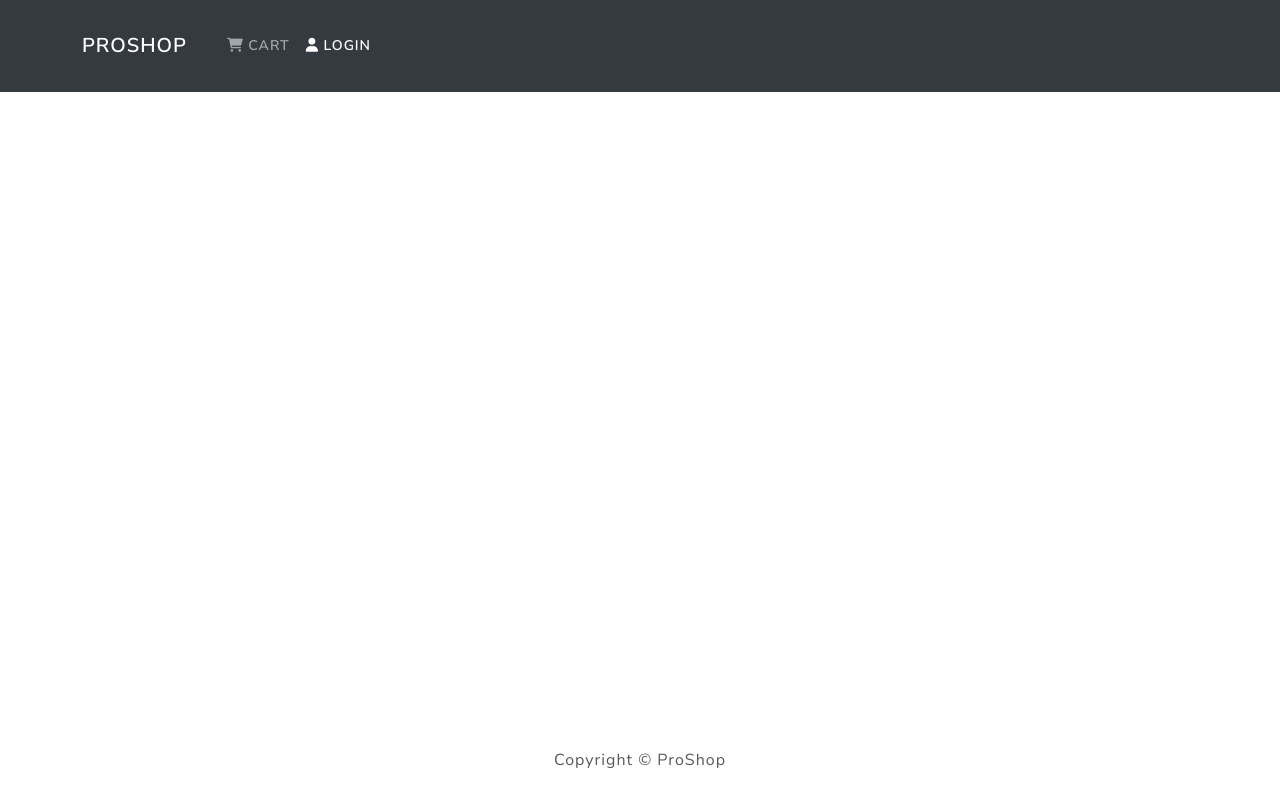
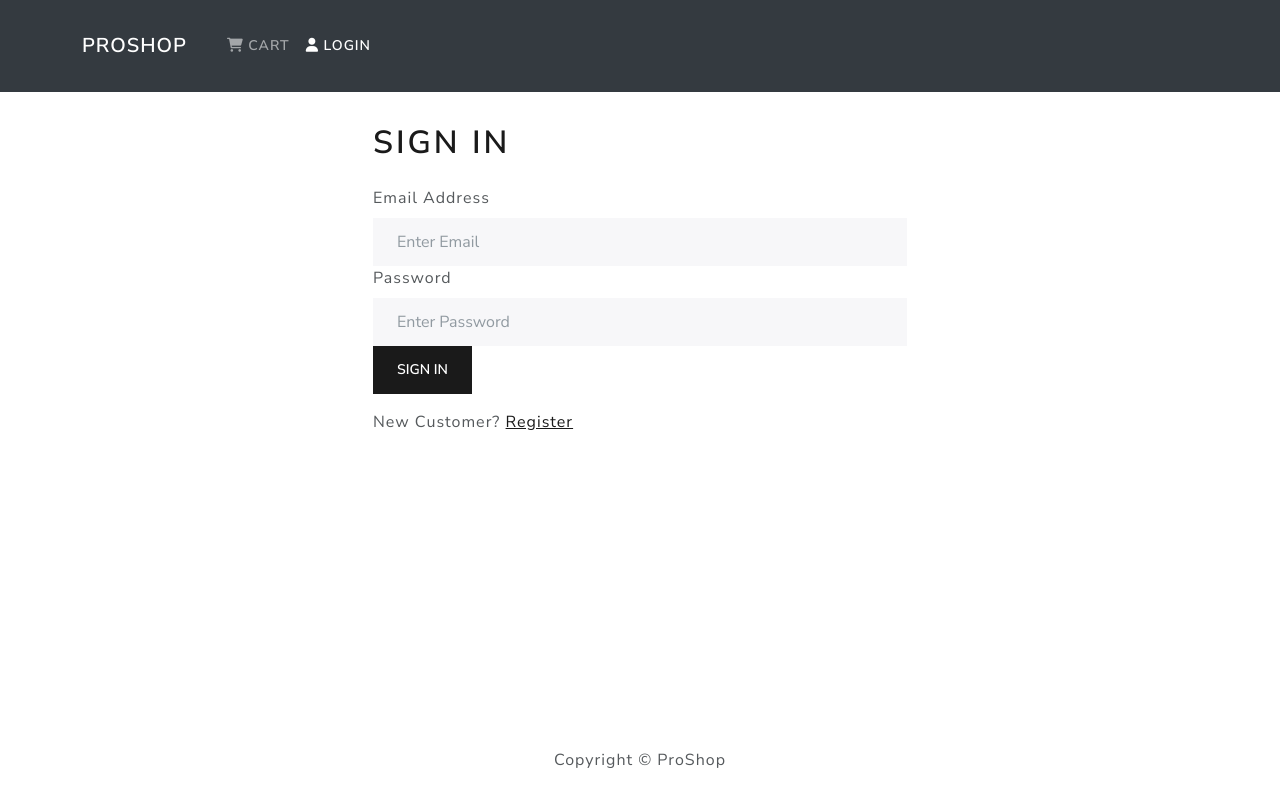
Before and after one commit to EvgeniiMorozov/proshop, a React (Create React App) app in the folder frontend/: page /login in a window 1280 px wide. Built offline with nearby package versions, Linux system fonts and the light colour scheme.

Commit message:
Added user-login-screen and functionality

```diff
--- a/frontend/src/App.jsx
+++ b/frontend/src/App.jsx
@@ -8,6 +8,7 @@
 import HomeScreen from "./screens/HomeScreen";
 import ProductScreen from "./screens/ProductScreen";
 import CartScreen from "./screens/CartScreen";
+import LoginScreen from "./screens/LoginScreen";
 
 function App() {
   return (
@@ -17,6 +18,7 @@
         <Container>
           <Routes>
             <Route path="/" element={<HomeScreen />} />
+            <Route path="/login" element={<LoginScreen />} />
             <Route path="/products/:id" element={<ProductScreen />} />
             <Route path="/cart/:id" element={<CartScreen />} />
           </Routes>
--- /dev/null
+++ b/frontend/src/components/FormContainer.jsx
@@ -0,0 +1,16 @@
+import React from "react";
+import { Col, Row, Container } from "react-bootstrap";
+
+function FormContainer({ children }) {
+  return (
+    <Container>
+      <Row className="justify-content-md-center">
+        <Col xs={12} md={6}>
+          {children}
+        </Col>
+      </Row>
+    </Container>
+  );
+}
+
+export default FormContainer;
--- /dev/null
+++ b/frontend/src/screens/LoginScreen.jsx
@@ -0,0 +1,75 @@
+import React, { useState, useEffect } from "react";
+import { Link, useLocation, useNavigate } from "react-router-dom";
+import { useDispatch, useSelector } from "react-redux";
+import { Form, Button, Row, Col } from "react-bootstrap";
+import Loader from "../components/Loader";
+import Message from "../components/Message";
+import FormContainer from "../components/FormContainer";
+import { login } from "../actions/userActions";
+
+function LoginScreen() {
+  const navigate = useNavigate();
+  const location = useLocation();
+  const dispatch = useDispatch();
+
+  const [email, setEmail] = useState("");
+  const [password, setPassword] = useState("");
+
+  const redirect = location.search ? location.search.split("=")[1] : "/";
+  const userLogin = useSelector((state) => state.userLogin);
+  const { error, loading, userInfo } = userLogin;
+
+  useEffect(() => {
+    if (userInfo) {
+      navigate(redirect);
+    }
+  }, [navigate, userInfo, redirect]);
+
+  const submitHandler = (e) => {
+    e.preventDefault();
+    dispatch(login(email, password));
+  };
+
+  return (
+    <FormContainer>
+      <h1>Sign In</h1>
+      {error && <Message variant="danger">{error}</Message>}
+      {loading && <Loader />}
+      <Form onSubmit={submitHandler}>
+        <Form.Group controlId="email">
+          <Form.Label>Email Address</Form.Label>
+          <Form.Control
+            type="email"
+            placeholder="Enter Email"
+            value={email}
+            onChange={(e) => setEmail(e.target.value)}
+          ></Form.Control>
+        </Form.Group>
+
+        <Form.Group controlId="password">
+          <Form.Label>Password</Form.Label>
+          <Form.Control
+            type="password"
+            placeholder="Enter Password"
+            value={password}
+            onChange={(e) => setPassword(e.target.value)}
+          ></Form.Control>
+        </Form.Group>
+        <Button type="submit" variant="primary">
+          Sign In
+        </Button>
+      </Form>
+
+      <Row className="py-3">
+        <Col>
+          New Customer?{" "}
+          <Link to={redirect ? `/register?redirect=${redirect}` : "/register"}>
+            Register
+          </Link>
+        </Col>
+      </Row>
+    </FormContainer>
+  );
+}
+
+export default LoginScreen;
```
